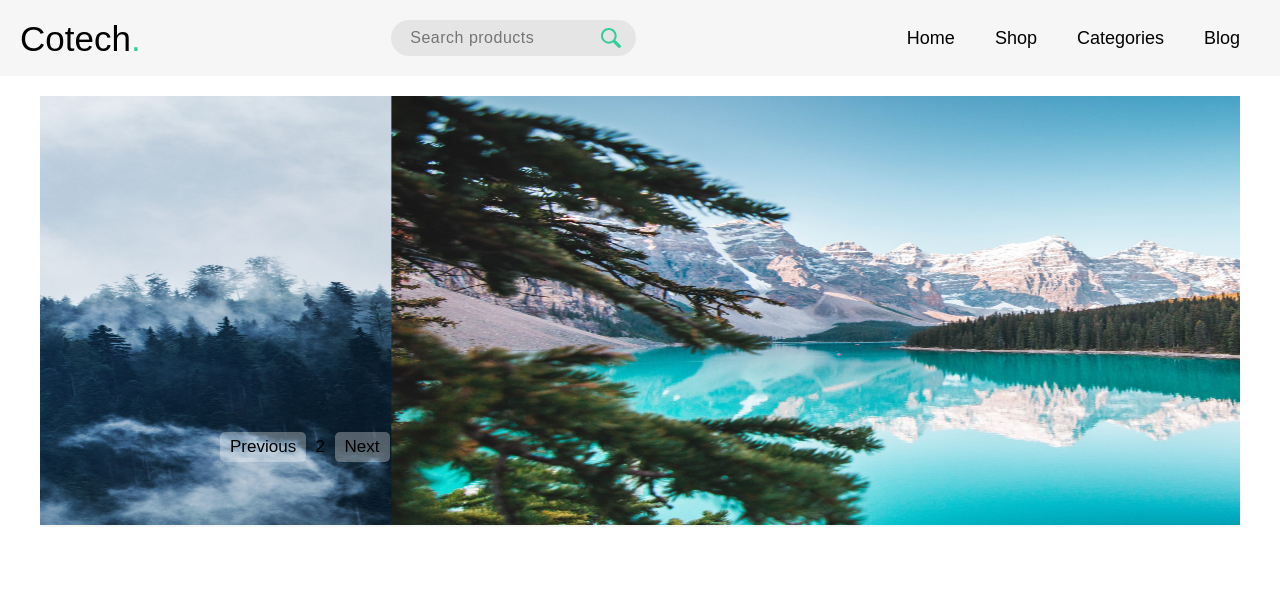
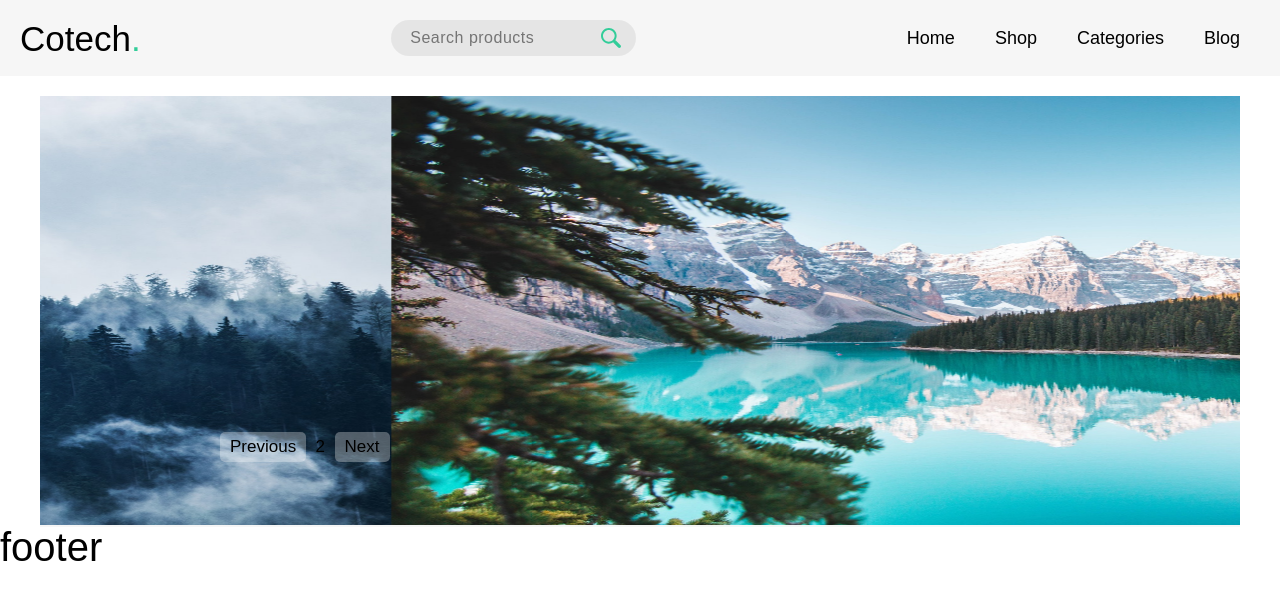
Before and after one commit to abdulmomin123/coders-tech, a Next.js app: page / in a window 1280 px wide. Shown: the top 600 px of the page. Built offline with nearby package versions, Linux system fonts and the light colour scheme.

Commit message:
Added Footer

```diff
--- /dev/null
+++ b/src/components/Footer.tsx
@@ -0,0 +1,13 @@
+import styled from 'styled-components';
+
+const Root = styled.footer``;
+
+const Footer = () => {
+  return (
+    <Root>
+      <h1>footer</h1>
+    </Root>
+  );
+};
+
+export default Footer;
--- a/src/pages/_app.tsx
+++ b/src/pages/_app.tsx
@@ -1,6 +1,7 @@
 import type { AppProps } from 'next/app';
 import Head from 'next/head';
 import styled from 'styled-components';
+import Footer from '../components/Footer';
 import Navbar from '../components/Navbar';
 import { GlobalStyles } from '../styles/globalStyles';
 
@@ -30,6 +31,9 @@ function MyApp({ Component, pageProps }: AppProps) {
       <ContentArea>
         <Component {...pageProps} />
       </ContentArea>
+
+      {/* Footer */}
+      <Footer />
     </>
   );
 }
```
